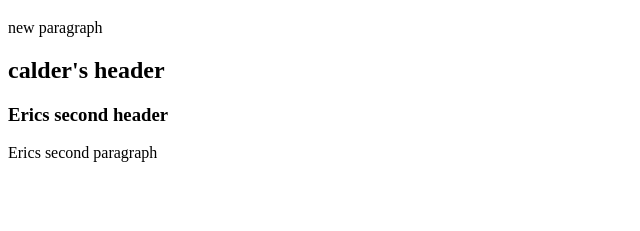
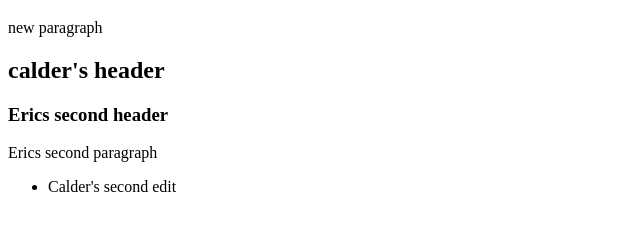
Before and after one commit to ericdreyer1/EricDreyer, a plain HTML site: page index.html in a window 1280 px wide. Shown: the part 61-292 px from the top of the page, without its empty margins (0-640 px from the left). Drawn offline with Linux system fonts and the light colour scheme.

Commit message:
calder's second edit

```diff
--- a/index.html
+++ b/index.html
@@ -1,18 +1,19 @@
 <!DOCTYPE html>
 <html lang="en">
-
-<head>
+  <head>
     <meta charset="UTF-8" />
     <meta name="viewport" content="width=device-width, initial-scale=1.0" />
     <title>New Title</title>
-</head>
+  </head>
 
-<body>
+  <body>
     <h1>header1</h1>
     <p>new paragraph</p>
     <h2>calder's header</h2>
     <h3>Erics second header</h3>
     <p>Erics second paragraph</p>
-</body>
-
+    <ul>
+      <li>Calder's second edit</li>
+    </ul>
+  </body>
 </html>
```
